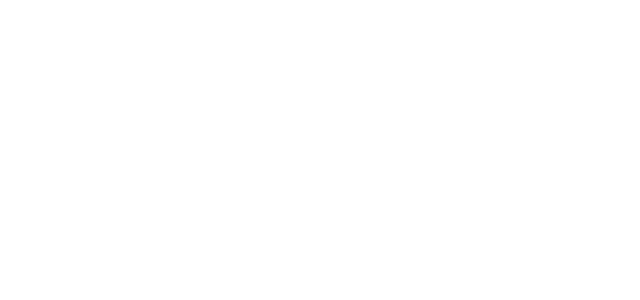
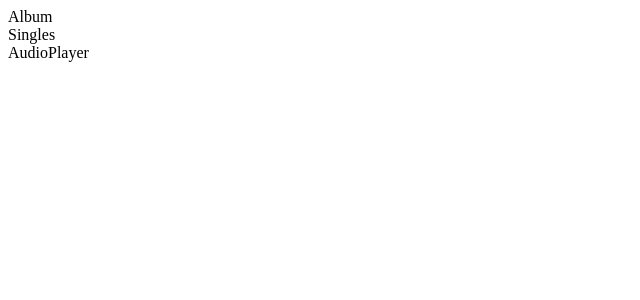
Before and after one commit to Francescosaverio1989/Flow, a React (Create React App) app: page /Album in a window 1280 px wide. Shown: the top 300 px of the page, without its empty margins (0-640 px from the left). Built offline with nearby package versions, Linux system fonts and the light colour scheme.

Commit message:
component structure of the album section

```diff
--- a/public/index.html
+++ b/public/index.html
@@ -25,7 +25,7 @@
       work correctly both with client-side routing and a non-root public URL.
       Learn how to configure a non-root public URL by running `npm run build`.
     -->
-    <title>FlowHackathonMusic</title>
+    <title>Flow</title>
   </head>
   <body>
     <noscript>You need to enable JavaScript to run this app.</noscript>
--- a/src/App.jsx
+++ b/src/App.jsx
@@ -1,7 +1,14 @@
 
-function App() {
+import { Album } from "./components/album/Album.jsx";
+import { Singles } from "./components/album/Singles.jsx";
+import { AudioPlayer } from "./components/album/AudioPlayer.jsx";
+
+const App = () => {
   return (
     <div className="App">
+      <Album />
+      <Singles />
+      <AudioPlayer />
 
     </div>
   );
--- /dev/null
+++ b/src/components/album/Album.jsx
@@ -0,0 +1,10 @@
+export const Album = () => {
+
+    //console.log(game);
+
+    return (
+      <div>
+          Album
+      </div>
+    );
+  }
--- /dev/null
+++ b/src/components/album/AudioPlayer.jsx
@@ -0,0 +1,10 @@
+export const AudioPlayer = () => {
+
+    //console.log(game);
+
+    return (
+      <div>
+          AudioPlayer
+      </div>
+    );
+  }
--- /dev/null
+++ b/src/components/album/Singles.jsx
@@ -0,0 +1,10 @@
+export const Singles = () => {
+
+    //console.log(game);
+
+    return (
+      <div>
+          Singles
+      </div>
+    );
+  }
```
Also changed, not shown: src/components/truc.jsx (added).
